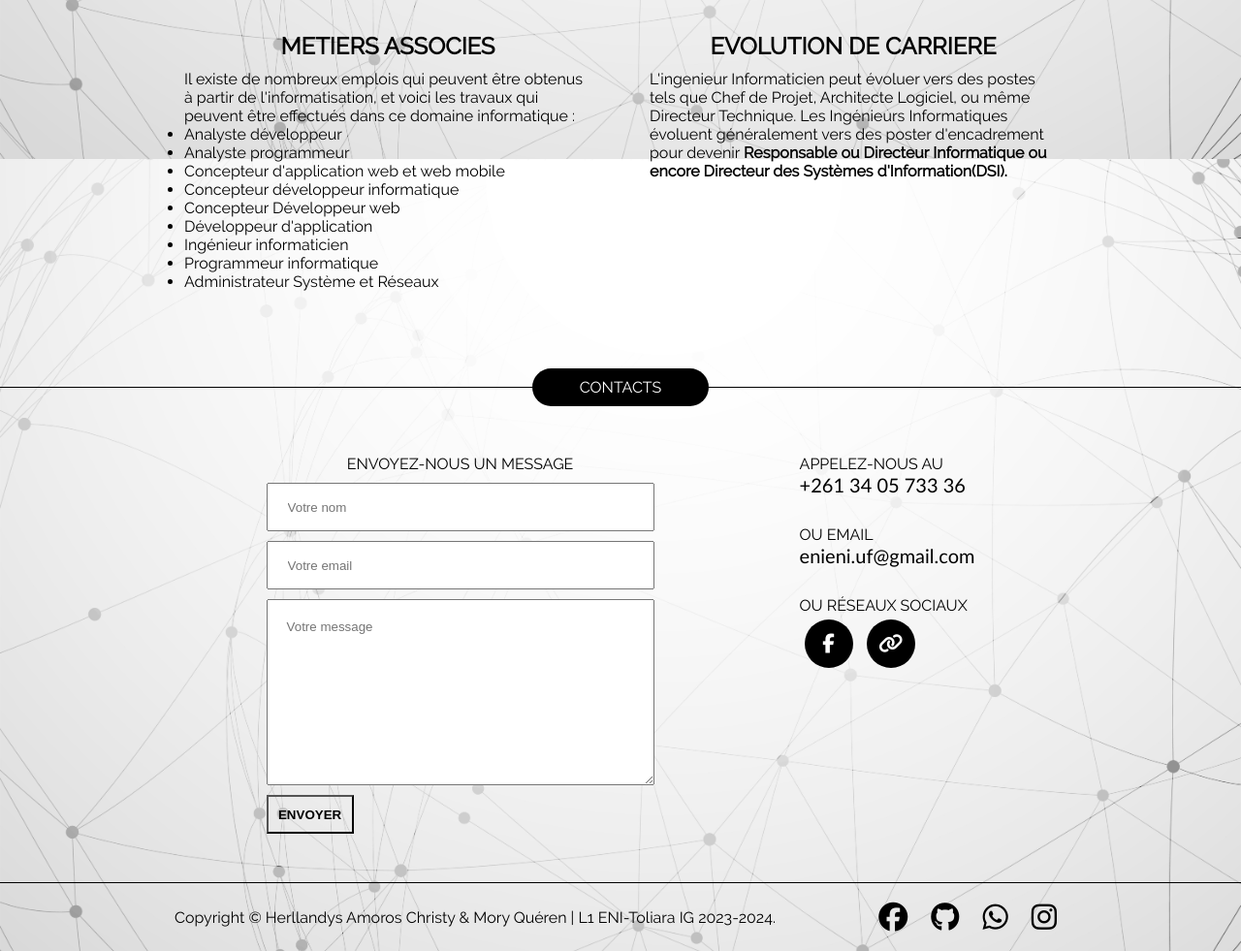
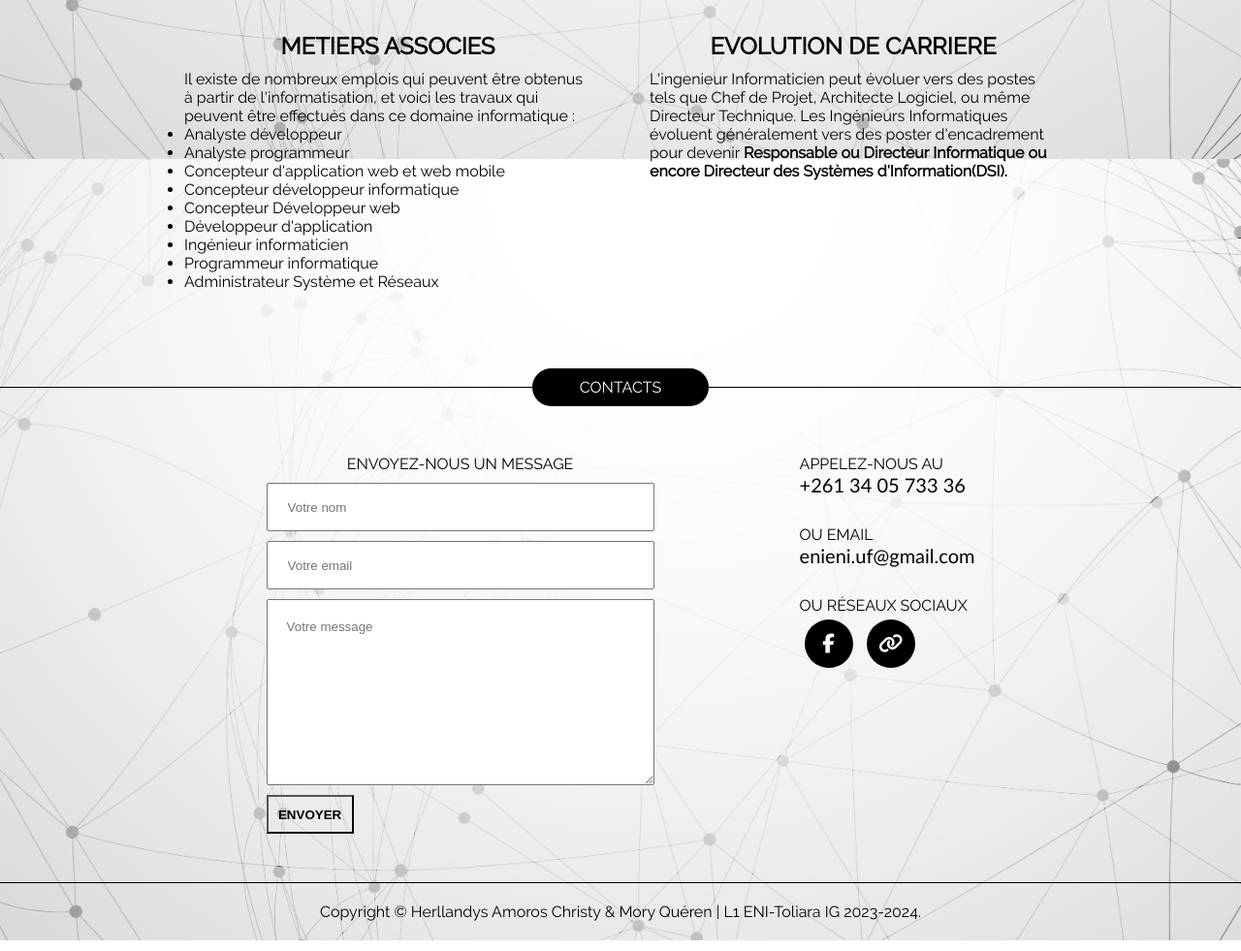
Before and after one commit to DidisGamos/ENI24_PORTFOLIO_ENI_FINAL_PROJECT, a plain HTML site: page design_eni.html in a window 1280 px wide. Shown: the part 1516-2497 px from the top of the page at 97% size. Drawn offline with Linux system fonts and the light colour scheme.

Commit message:
changes all

```diff
--- a/css/eni_style.css
+++ b/css/eni_style.css
@@ -407,19 +407,12 @@ header nav ul a:hover::after{
 #sec-bx-5{
     display: flex;
     align-items: center;
-    justify-content: space-between;
+    justify-content: center;
     margin-top: 20px;
     margin-bottom: 20px;
     padding-bottom: 20px;
     margin-left: 180px;
     margin-right: 180px;
-}
-#sec-bx-5 .ic-info a{
-    margin: 10px;
-}
-#sec-bx-5 .ic-info i{
-    font-size: 30px;
-    color: black;
 }
 
 /* Responsive Design */
@@ -561,7 +554,6 @@ header nav ul a:hover::after{
         display: flex;
         justify-content: center;
         align-items: center;
-        flex-direction: column-reverse;
         gap: 20px;
         margin: 20px;
         padding: 20px;
--- a/design_eni.html
+++ b/design_eni.html
@@ -183,12 +183,6 @@
         <div class="copy">
             <p>Copyright © Herllandys Amoros Christy & Mory Quéren | L1 ENI-Toliara IG 2023-2024.</p>
         </div>
-        <div class="ic-info">
-            <a href="https://www.facebook.com/profile.php?id=100078803370729"><i class="fab fa-facebook"></i></a>
-            <a href="https://github.com/DidisGamos"><i class="fab fa-github"></i></a>
-            <a href="#"><i class="fab fa-whatsapp"></i></a>
-            <a href="https://www.instagram.com/herllandysamoroschristy?igsh=MWE2bThuYWR4b2FrZQ=="><i class="fab fa-instagram"></i></a>
-        </div>
     </section>
 </body>
 </html>
```
